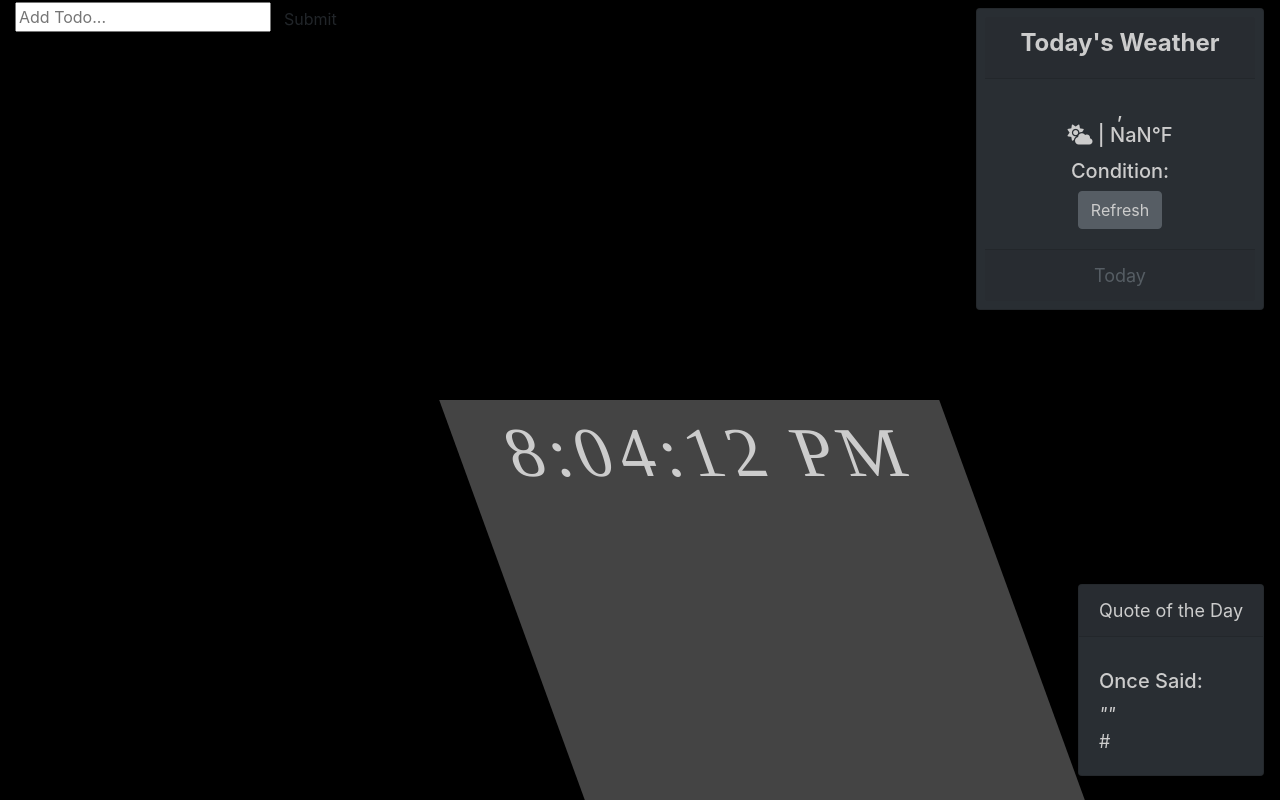
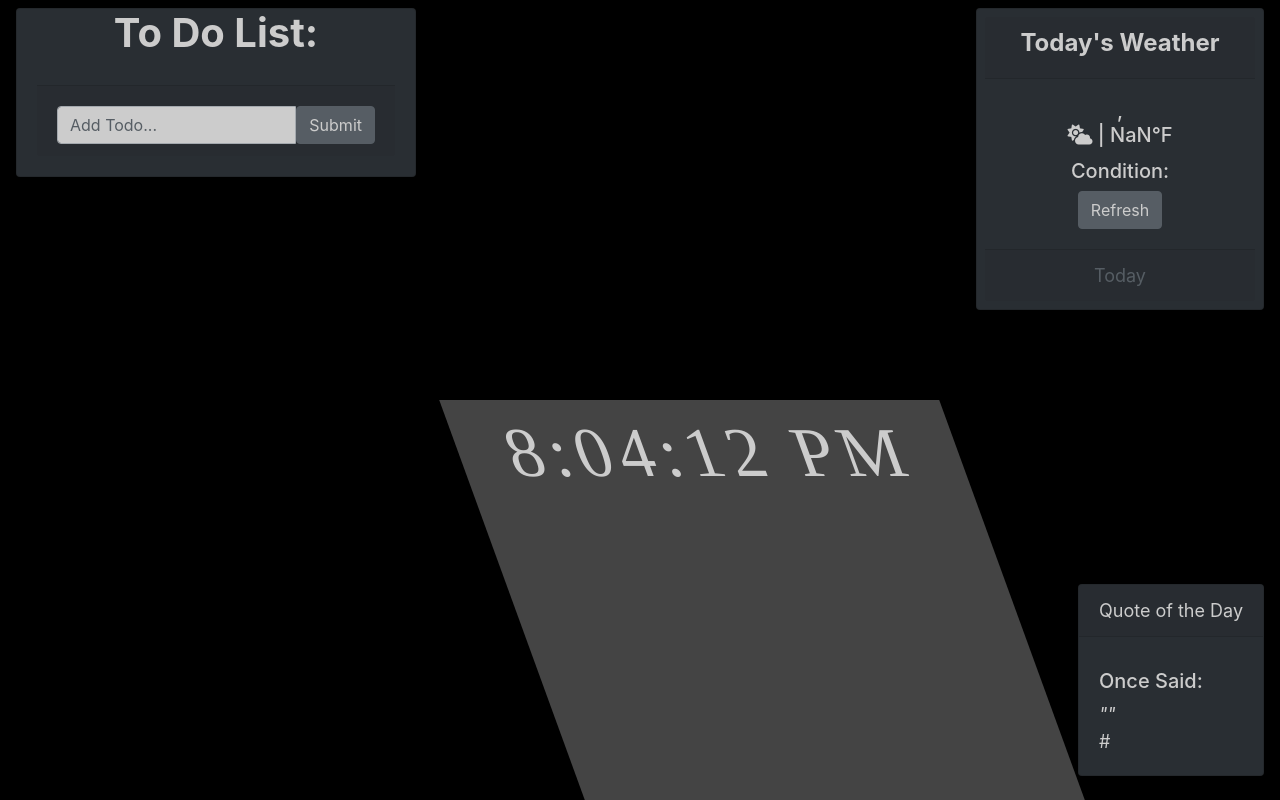
Before and after one commit to ZachPfeifer/react-inspire, a React (Create React App) app: page / in a window 1280 px wide. Built offline with nearby package versions, Linux system fonts and the light colour scheme; no server answers.

Commit message:
Final Push

```diff
--- a/src/App.css
+++ b/src/App.css
@@ -128,6 +128,18 @@ body{
    opacity: .8;
 }
 
+.todo{
+  max-width: 25rem;
+  position: absolute;
+  top: 8px;
+  left: 16px;
+  font-size: 18px;
+
+  size: 20%;
+  opacity: .8;
+
+}
+
 .todo-pos{
  /* position: fixed;
   width: 60%;
@@ -142,10 +154,7 @@ body{
   opacity: .8;
 
 }
-.td-op{
-      opacity: .8;
 
-}
 
 .hr-todo{
   color: black;
--- a/src/App.js
+++ b/src/App.js
@@ -97,6 +97,7 @@ export default class App extends Component {
     // console.log(this.state.image)
     // console.log(this.state.quote)
     // console.log(this.state.weather)
+    //console.log(this.state.todos)
 
 
     return (
@@ -116,10 +117,19 @@ export default class App extends Component {
         {/* <Clock
             value={this.state.date}
           /> */}
-
-        <Todos todos={this.state.todos} markComplete={this.markComplete} deleteTodo={this.deleteTodo} />
-
-        <AddTodo addTodo={this.addTodo} />
+        <div className="card text-white bg-dark mx-auto todo">
+          <h1 className="text-center"><b>To Do List: </b></h1>
+          <div className="card-body">
+            <Todos
+              todos={this.state.todos}
+              markComplete={this.markComplete}
+              deleteTodo={this.deleteTodo}
+            />
+            <div className="card-footer">
+              <AddTodo addTodo={this.addTodo} />
+            </div>
+          </div>
+        </div>
 
 
       </div>
--- a/src/components/todos/AddTodo.js
+++ b/src/components/todos/AddTodo.js
@@ -20,8 +20,11 @@ export default class AddTodo extends Component {
   //Add Todo
   render() {
     return (
-      <form onSubmit={this.onSubmit}>
+      <form
+        className="input-group mt-2"
+        onSubmit={this.onSubmit}>
         <input
+          className='form-control'
           type='text'
           name='description'
           placeholder='Add Todo...'
@@ -29,9 +32,9 @@ export default class AddTodo extends Component {
           onChange={this.onChange}
         />
         <input
+          className='btn btn-secondary'
           type='submit'
           value='Submit'
-          className='btn'
         />
       </form>
     )
--- a/src/components/todos/TodoItem.js
+++ b/src/components/todos/TodoItem.js
@@ -2,20 +2,37 @@
 
 import React, { Component } from 'react'
 import PropTypes from 'prop-types'
+import { relative, isAbsolute } from 'path'
 
 
 export default class TodoItem extends Component {
 
+  Strikethrough = () => {
+    return {
+      textDecoration: this.props.todo.completed ?
+        'line-through' : 'none',
+    }
+  }
+
   render() {
     const { _id, description } = this.props.todo //Alias out long prop
     return (
-      <div>
-        <p>
-          <input type="checkbox" onChange={this.props.markComplete.bind(this, _id)} />
-          {description}
-          <button
-            onClick={this.props.deleteTodo.bind(this, _id)}>X</button>
-        </p>
+      <div className="row">
+        <div
+          className="col"
+          style={this.Strikethrough()}>
+          <p>
+            <input
+              className="strikethrough largerCheckbox "
+              type="checkbox"
+              onChange={this.props.markComplete.bind(this, _id)}
+            />
+            {description}
+            <button
+              className="btn btn-danger redx float-right mx-auto"
+              onClick={this.props.deleteTodo.bind(this, _id)}> X</button>
+          </p>
+        </div>
       </div>
     )
   }
```
Also changed, not shown: 1 other file (tests, documents, lock files or other folders).
